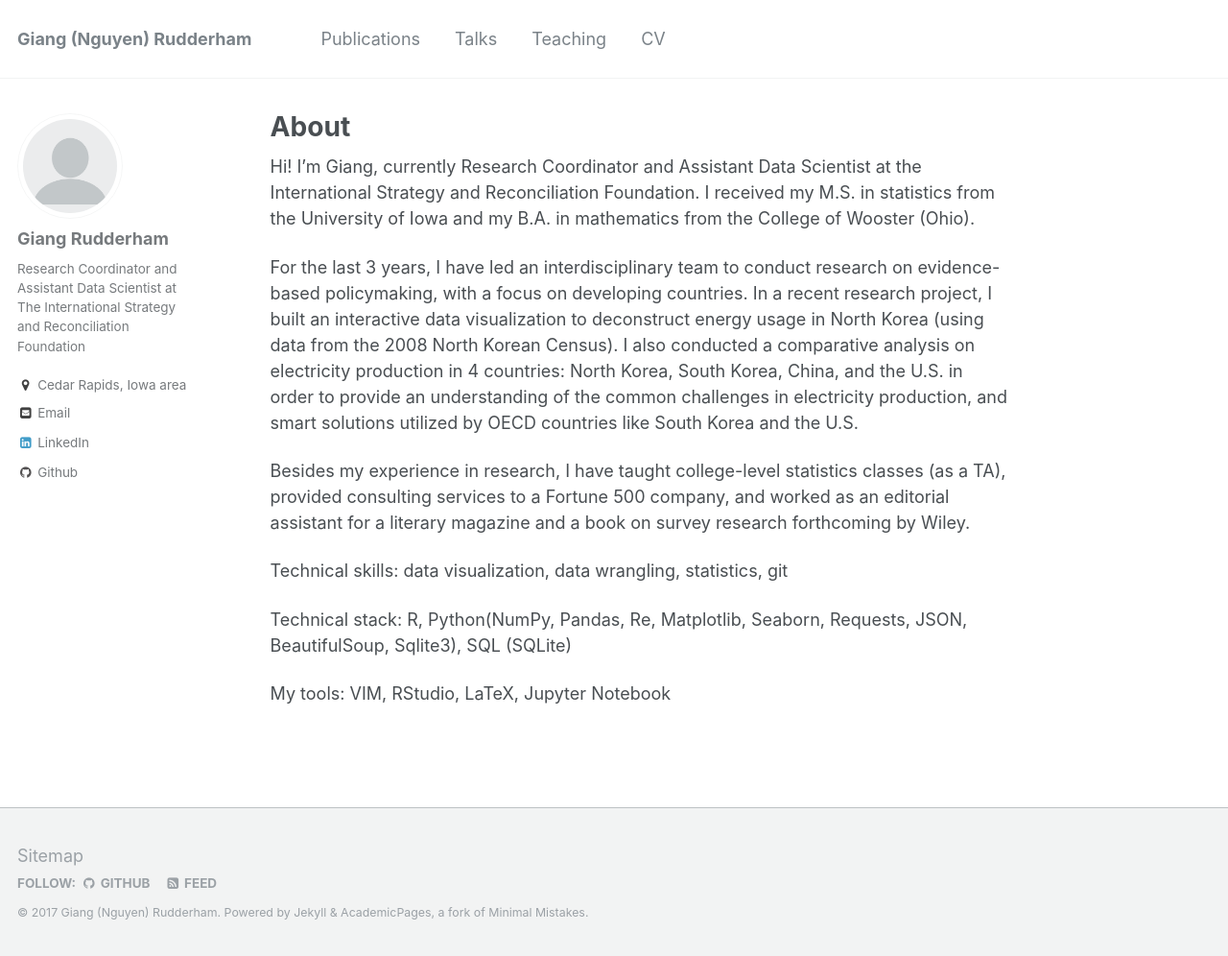
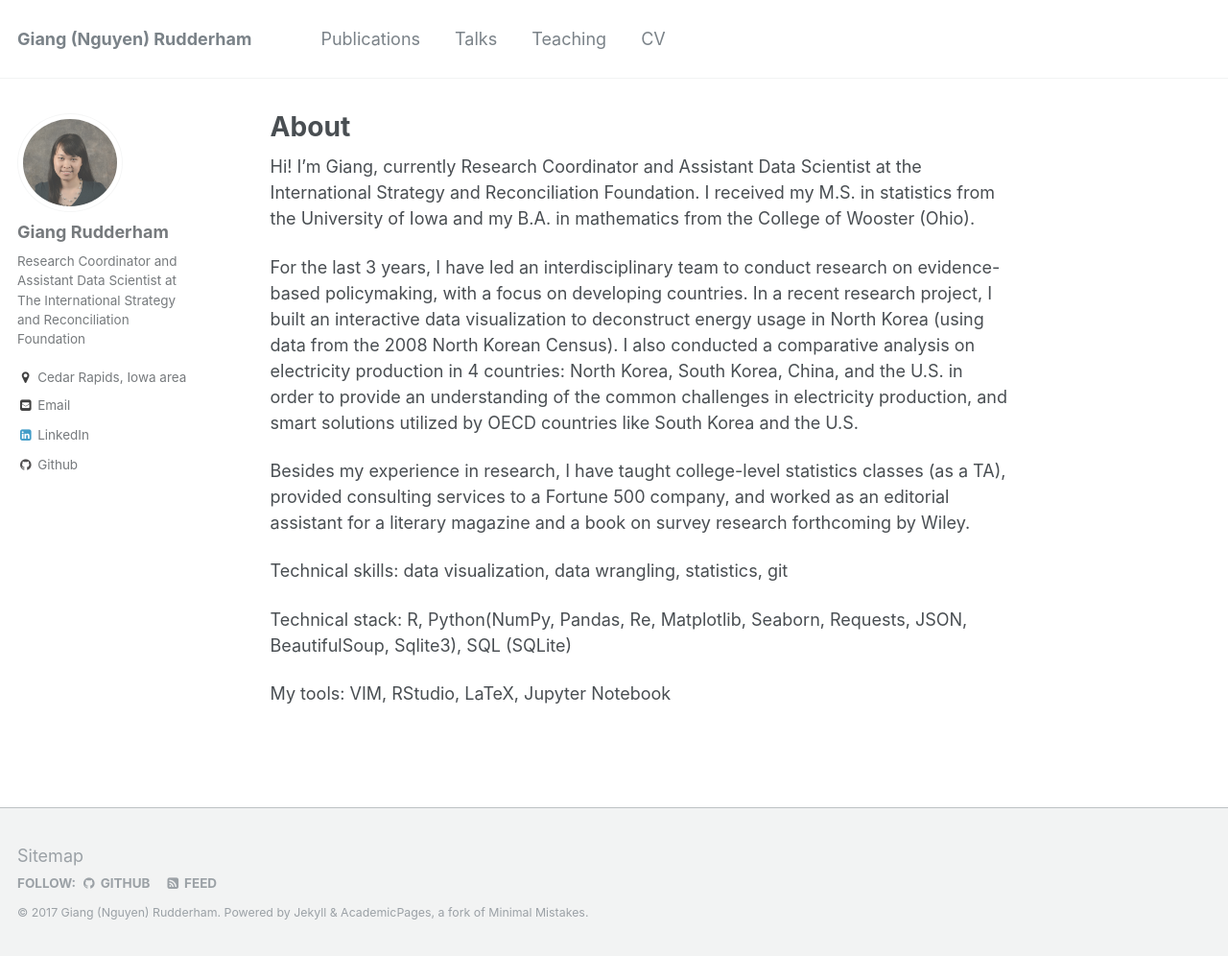
Before and after one commit to giang-rudderham/giang-rudderham.github.io, a Jekyll site: the page built from _pages/about.md, in a window 1280 px wide and 996 px high. Shown: the whole window at 96% size. Built offline with Jekyll 4.4.1, drawn with Linux system fonts in a browser that asks for light colours.

Commit message:
add profile picture

```diff
--- a/_config.yml
+++ b/_config.yml
@@ -78,7 +78,7 @@ analytics:
 # Site Author
 author:
   name             : "Giang Rudderham"
-  avatar           : "profile.png"
+  avatar           : "047-1.jpg"
   bio              : "Research Coordinator and Assistant Data Scientist at The International Strategy and Reconciliation Foundation"
   location         : "Cedar Rapids, Iowa area"
   employer         :
```
Also changed, not shown: images/047-1.jpg (added).
